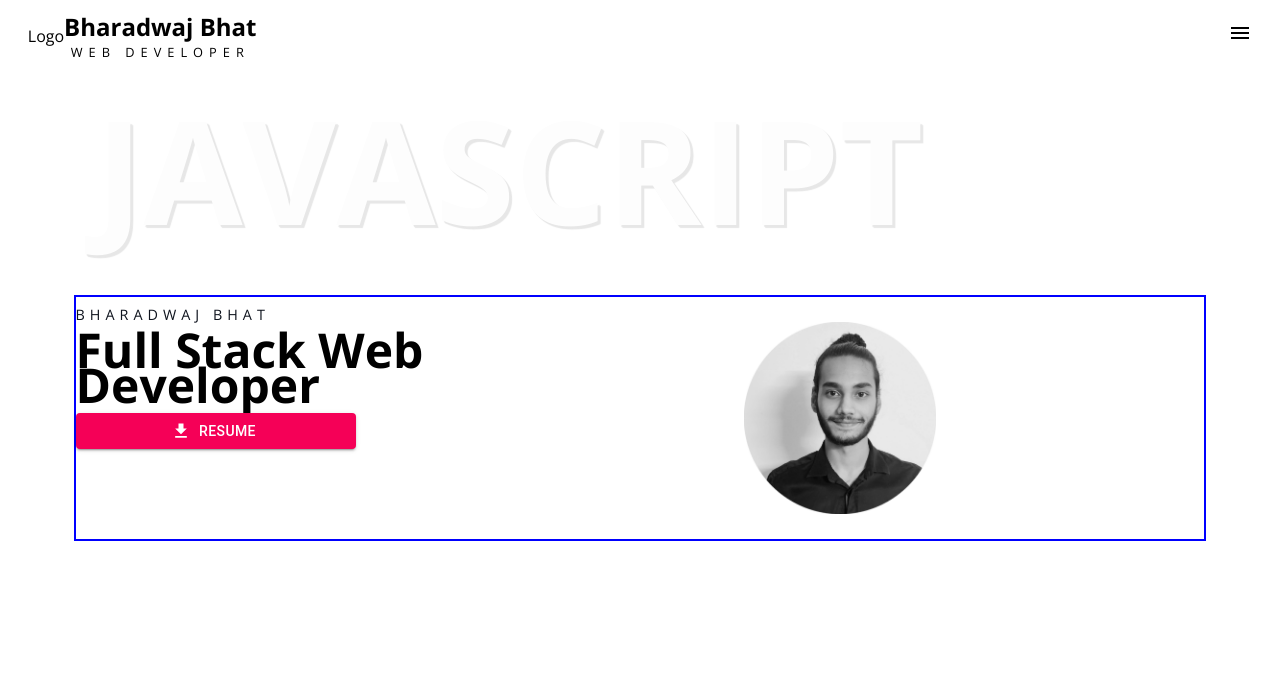
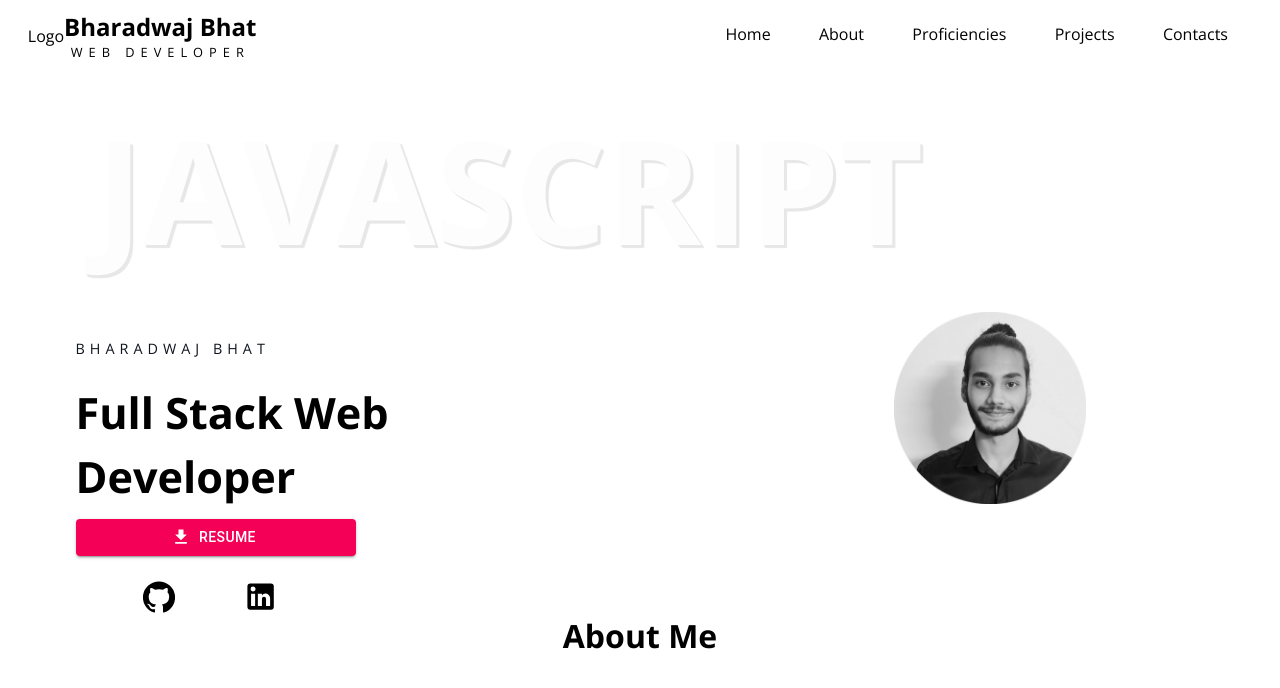
Before and after one commit to bharadwaj-bhat/portfolio, a React (Create React App) app: page / in a window 1280 px wide. Shown: the top 688 px of the page. Built offline with nearby package versions, Linux system fonts and the light colour scheme.

Commit message:
Home page Complete

```diff
--- a/src/App.js
+++ b/src/App.js
@@ -1,10 +1,11 @@
 import "./App.css";
 import { Home } from "./Components/Home";
-
+import { About } from "./Components/About";
 function App() {
   return (
     <div className="App">
       <Home />
+      <About />
     </div>
   );
 }
--- a/src/Components/About.jsx
+++ b/src/Components/About.jsx
@@ -0,0 +1,7 @@
+export const About = () => {
+  return (
+    <div>
+      <h1> About Me</h1>
+    </div>
+  );
+};
--- a/src/Components/HomeInner/Content.jsx
+++ b/src/Components/HomeInner/Content.jsx
@@ -1,12 +1,16 @@
 import styles from "../../Styles/Home.module.css";
 import GetAppIcon from "@material-ui/icons/GetApp";
 import Button from "@material-ui/core/Button";
+import GitHubIcon from "@material-ui/icons/GitHub";
+import LinkedInIcon from "@material-ui/icons/LinkedIn";
+
 export const Content = () => {
   return (
     <div className={styles.ContentWrapper}>
       <div className={styles.jsDiv}>
         <p className={styles.Js}> JAVASCRIPT </p>
       </div>
+
       <div className={styles.imgWrapperDiv}>
         <div className={styles.imgDiv}>
           <img src={window.location.origin + "/profile.jpeg"} alt="" />
@@ -25,6 +29,10 @@ export const Content = () => {
           </Button>
         </div>
       </div>
+      <div className={styles.iconsDiv}>
+        <GitHubIcon fontSize="inherit" />
+        <LinkedInIcon style={{ fontSize: "2.2rem" }} />
+      </div>
     </div>
   );
 };
--- a/src/Components/HomeInner/Nav.jsx
+++ b/src/Components/HomeInner/Nav.jsx
@@ -1,10 +1,19 @@
 import styles from "../../Styles/Home.module.css";
 import SwipeableDrawer from "@material-ui/core/SwipeableDrawer";
-import { useState } from "react";
+import { useState, useEffect } from "react";
 import MenuIcon from "@material-ui/icons/Menu";
 
 export const Nav = () => {
   const [open, setOpen] = useState(false);
+  const [width, setWidth] = useState(window.innerWidth);
+
+  const breakPoint = 900;
+
+  useEffect(() => {
+    window.addEventListener("resize", () => {
+      setWidth(window.innerWidth);
+    });
+  }, []);
 
   return (
     <div className={styles.Home}>
@@ -15,6 +24,8 @@ export const Nav = () => {
           <p> WEB DEVELOPER</p>
         </div>
       </div>
+      {width < breakPoint ? (
+        <>
           <div onClick={() => setOpen(true)}>
             {" "}
             <MenuIcon />{" "}
@@ -32,6 +43,16 @@ export const Nav = () => {
             <h1> one </h1>
             <h2> Two </h2>
           </SwipeableDrawer>
+        </>
+      ) : (
+        <div className={styles.NavigationLinks}>
+          <p> Home </p>
+          <p> About </p>
+          <p> Proficiencies </p>
+          <p> Projects </p>
+          <p> Contacts </p>
+        </div>
+      )}
     </div>
   );
 };
--- a/src/Styles/Home.module.css
+++ b/src/Styles/Home.module.css
@@ -3,7 +3,21 @@
   align-items: center;
   justify-content: space-between;
   width: 100%;
+  /* position: fixed; */
   padding: 10px 15px;
+}
+.NavigationLinks {
+  display: flex;
+  width: 45%;
+  align-items: center;
+  justify-content: space-around;
+  cursor: pointer;
+  padding-bottom: 3px;
+}
+.NavigationLinks :hover {
+  text-decoration: underline;
+  text-decoration-thickness: 3px;
+  text-decoration-color: rgb(245, 0, 87);
 }
 .LogoDiv {
   display: flex;
@@ -25,9 +39,11 @@
 .ContentWrapper {
   width: 90%;
   margin: auto;
+  position: relative;
 }
 
 .Js {
+  margin-top: 50px;
   text-shadow: 2px 2px 1px rgb(231, 231, 231), 3px 3px 1px rgb(231, 231, 231);
   color: rgb(253, 253, 253);
   font-weight: 900;
@@ -40,35 +56,11 @@
   justify-content: center;
 }
 
-@media (min-width: 900px) {
-  .jsDiv {
-    width: 100%;
-    font-size: 9rem;
-    display: flex;
-    justify-content: left;
-  }
-  .imgWrapperDiv {
-    display: flex;
-    flex-direction: row-reverse;
-    justify-content: space-between;
-    outline: 2px solid blue;
-    margin-top: 30px;
-  }
-  .nameDiv {
-    max-width: 400px;
-    font-size: 2rem;
-    line-height: 4rem;
-  }
-  .NamePTag {
-    font-size: 1rem;
-  }
-}
-
 .imgDiv {
   display: flex;
   justify-content: center;
   font-weight: 400;
-  margin: 25px auto;
+  margin: 45px auto;
 }
 .imgDiv > img {
   width: 12rem;
@@ -78,10 +70,55 @@
   display: flex;
   text-align: left;
   flex-direction: column;
-  line-height: 2.2rem;
+  line-height: 2.8rem;
 }
 .nameDiv > p {
   font-size: 0.9rem;
   color: rgb(15, 20, 30);
   letter-spacing: 5px;
 }
+.iconsDiv {
+  display: flex;
+  width: 50%;
+  margin-top: 25px;
+  font-size: 2rem;
+  justify-content: space-around;
+  align-items: center;
+  cursor: pointer;
+}
+
+@media (min-width: 900px) {
+  .jsDiv {
+    width: 100%;
+    font-size: 9rem;
+    margin-top: -30px;
+    display: flex;
+    justify-content: left;
+  }
+  .imgWrapperDiv {
+    width: 100%;
+    display: flex;
+    flex-direction: row-reverse;
+    justify-content: center;
+    margin-top: 30px;
+  }
+  .imgDiv {
+    position: relative;
+    top: -50px;
+    left: 150px;
+  }
+
+  .nameDiv {
+    max-width: 400px;
+    font-size: 1.8rem;
+    line-height: 4rem;
+  }
+  .NamePTag {
+    font-size: 1rem;
+  }
+  .iconsDiv {
+    width: 24%;
+    margin-top: -20px;
+    justify-content: space-evenly;
+  }
+}
```
Also changed, not shown: src/Components/Proficiencies.jsx (added). Lines whose indentation alone changed are shown as unchanged.
